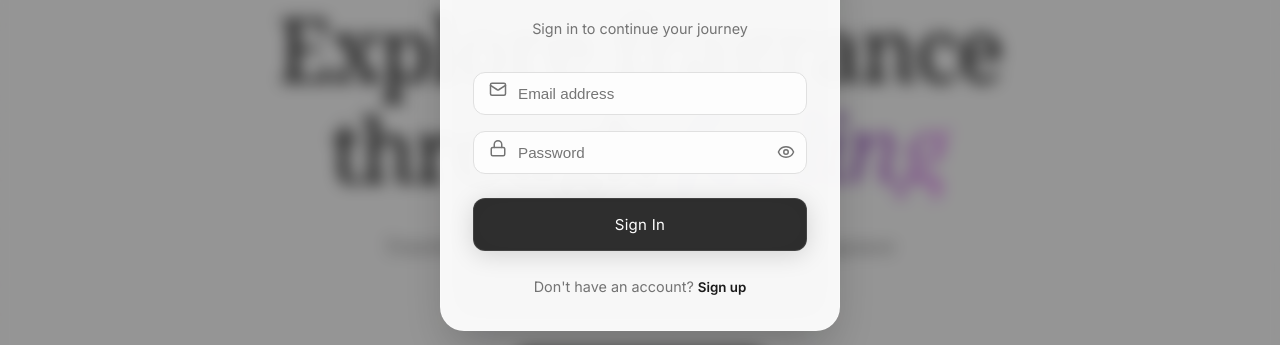
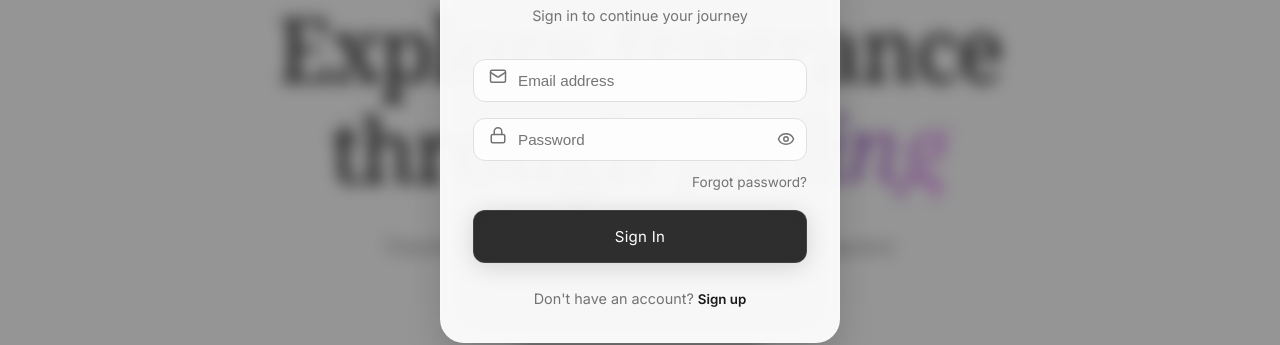
Before and after one commit to MarkChu-git/Aura-old, a React (Vite) app in the folder frontend/: page / in a window 1280 px wide. Both pictures are taken after a click on the button "Sign In". Shown: the part 269-614 px from the top of the page. Built offline with nearby package versions, Linux system fonts and the light colour scheme; no server answers; a web font is replaced by a local one.

Commit message:
feat: add "Forgot password?" link to login form in AuthModal

```diff
--- a/frontend/src/components/AuthModal.jsx
+++ b/frontend/src/components/AuthModal.jsx
@@ -247,6 +247,36 @@ export default function AuthModal({ isOpen, onClose, initialMode = 'login' }) {
                         onEndIconClick={() => setShowPassword(!showPassword)}
                     />
 
+                    {mode === 'login' && (
+                        <div style={{
+                            textAlign: 'right',
+                            marginTop: '-0.5rem',
+                            marginBottom: '0.5rem'
+                        }}>
+                            <button
+                                type="button"
+                                onClick={() => {
+                                    // TODO: Implement forgot password flow
+                                    alert('Password reset functionality coming soon!\n\nFor now, please contact support to reset your password.');
+                                }}
+                                style={{
+                                    background: 'none',
+                                    border: 'none',
+                                    color: 'hsl(var(--color-text-muted))',
+                                    fontSize: '0.85rem',
+                                    cursor: 'pointer',
+                                    padding: 0,
+                                    textDecoration: 'none',
+                                    transition: 'color 0.2s ease'
+                                }}
+                                onMouseOver={(e) => e.target.style.color = 'hsl(var(--color-text-main))'}
+                                onMouseOut={(e) => e.target.style.color = 'hsl(var(--color-text-muted))'}
+                            >
+                                Forgot password?
+                            </button>
+                        </div>
+                    )}
+
                     {mode === 'register' && isPasswordFocused && (
                         <div style={{
                             background: 'hsl(var(--color-text-main) / 0.03)',
```
